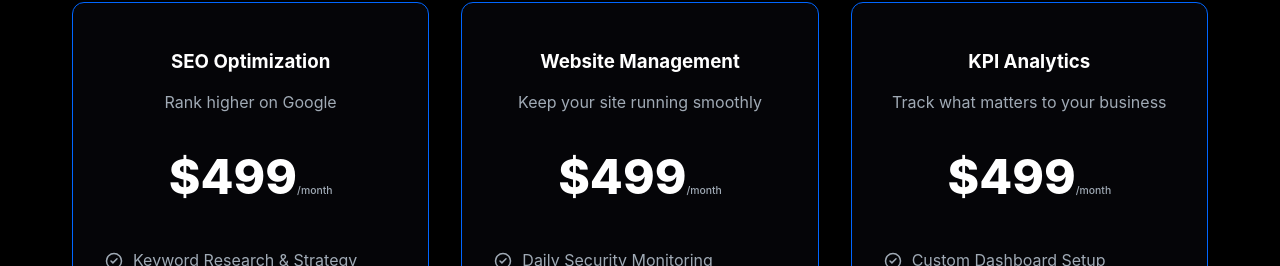
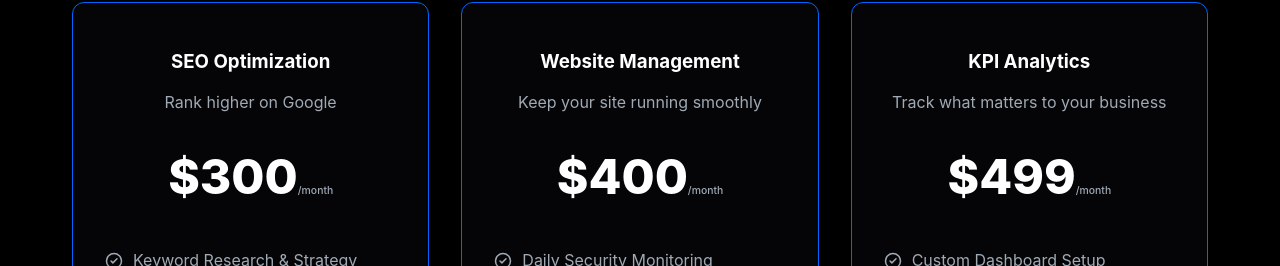
Before and after one commit to rafagax/proyecto-web, a React (Vite) app: page /pricing in a window 1280 px wide. Shown: the part 1556-1822 px from the top of the page. Built offline with nearby package versions, Linux system fonts and the light colour scheme.

Commit message:
Update Pricing.jsx

```diff
--- a/src/pages/Pricing.jsx
+++ b/src/pages/Pricing.jsx
@@ -104,7 +104,7 @@ const Pricing = () => {
               <div className="pricing-card">
                 <h3>SEO Optimization</h3>
                 <p style={{ color: 'var(--text-secondary)' }}>Rank higher on Google</p>
-                <div className="price-amount">$499<span style={{ fontSize: '0.65rem', color: 'var(--text-secondary)', fontWeight: '500' }}>/month</span></div>
+                <div className="price-amount">$300<span style={{ fontSize: '0.65rem', color: 'var(--text-secondary)', fontWeight: '500' }}>/month</span></div>
                 <ul className="price-features">
                   <li><CheckCircle2 size={18} /> Keyword Research & Strategy</li>
                   <li><CheckCircle2 size={18} /> On-Page Optimization</li>
@@ -122,7 +122,7 @@ const Pricing = () => {
               <div className="pricing-card">
                 <h3>Website Management</h3>
                 <p style={{ color: 'var(--text-secondary)' }}>Keep your site running smoothly</p>
-                <div className="price-amount">$499<span style={{ fontSize: '0.65rem', color: 'var(--text-secondary)', fontWeight: '500' }}>/month</span></div>
+                <div className="price-amount">$400<span style={{ fontSize: '0.65rem', color: 'var(--text-secondary)', fontWeight: '500' }}>/month</span></div>
                 <ul className="price-features">
                   <li><CheckCircle2 size={18} /> Daily Security Monitoring</li>
                   <li><CheckCircle2 size={18} /> Automatic Backups</li>
```
